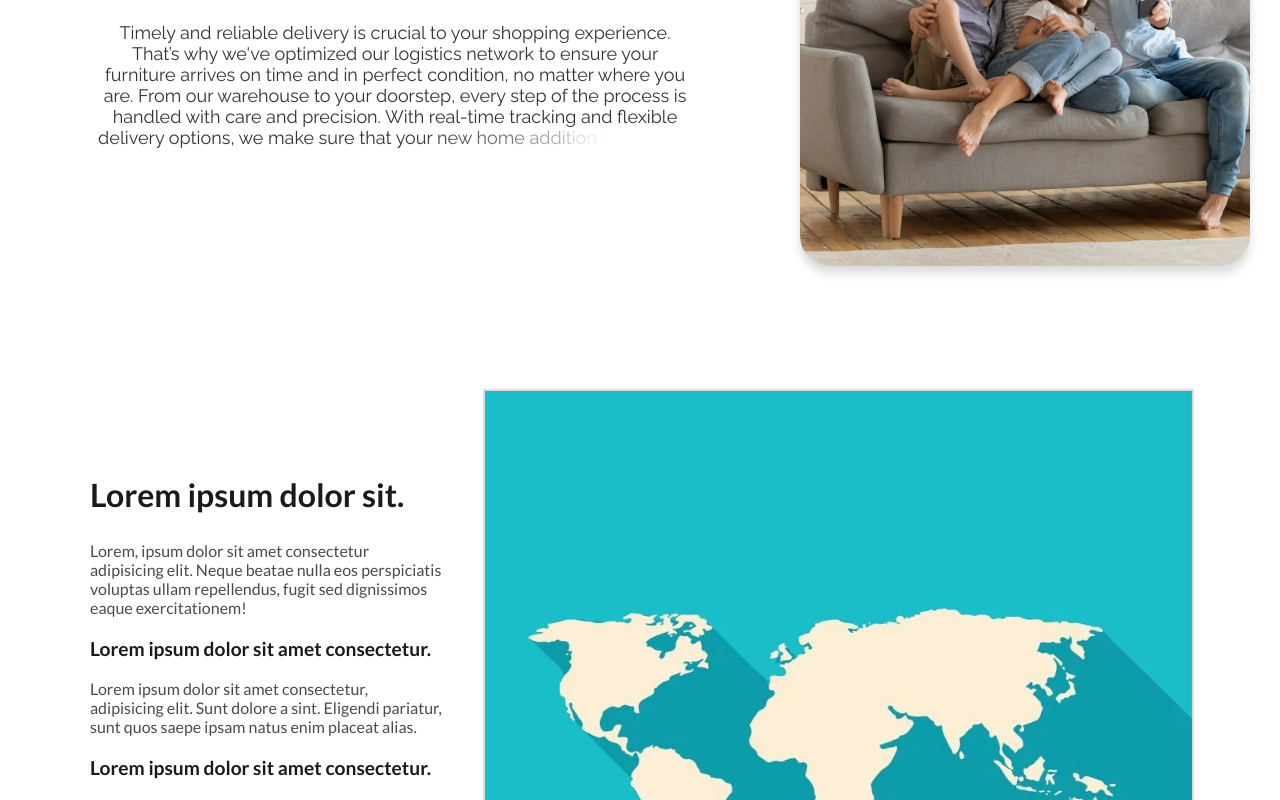
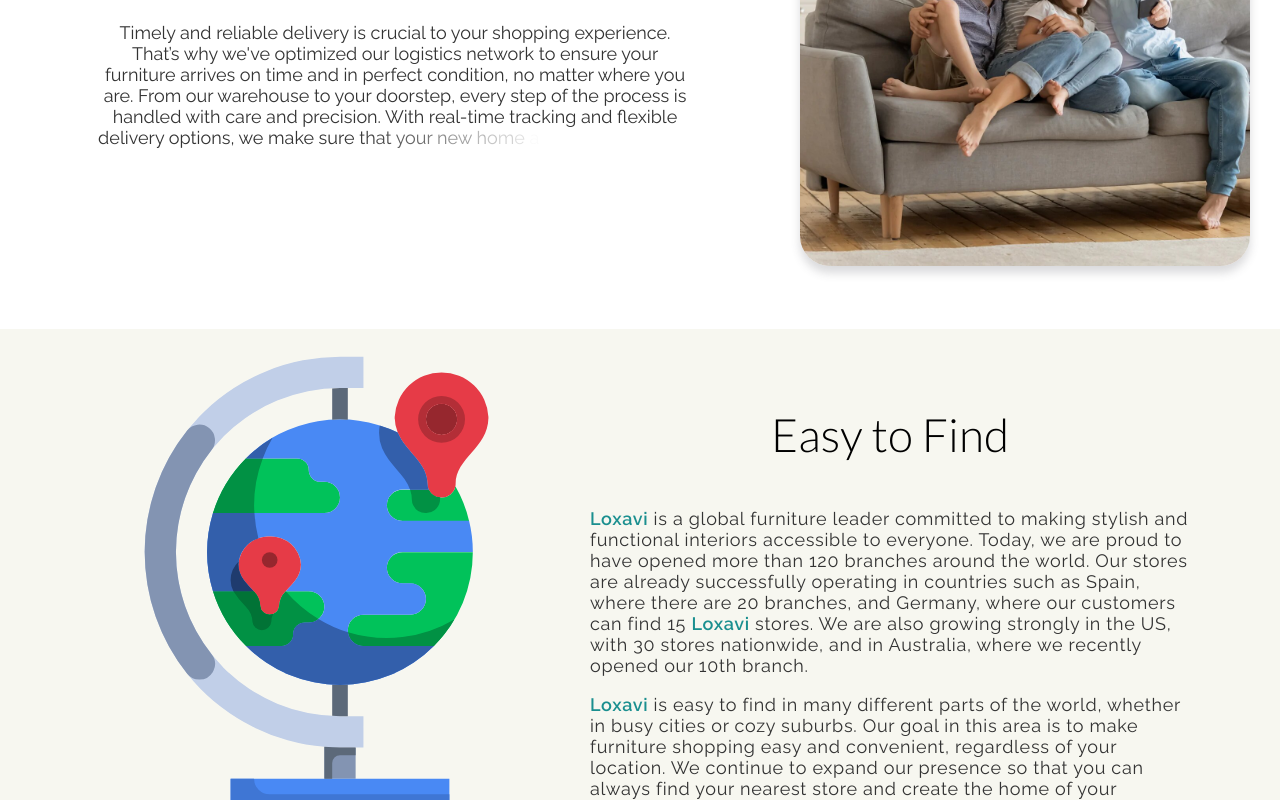
Before and after one commit to oneslaught/Online-Shop, a React app: page /about-us in a window 1280 px wide. Shown: the part 1360-2160 px from the top of the page. Built offline with nearby package versions, Linux system fonts and the light colour scheme.

Commit message:
redesigned GlobalBrand.tsx

```diff
--- a/src/components/About Us Page/GlobalBrand.tsx
+++ b/src/components/About Us Page/GlobalBrand.tsx
@@ -1,41 +1,84 @@
 import React from "react";
+import { Link } from "react-router-dom";
 
-import wordlMap from "../../assets/About Us Page Images/global brand img/world_map.jpg?as=webp";
 import * as styles from "../../styles/about us styles/global_brand.module.css";
 
 export default function GlobalBrand() {
   return (
     <div className={styles.container}>
-      <div className={styles.content_container}>
-        <div className={styles.text_container}>
-          <h2 className={styles.title}>Lorem ipsum dolor sit.</h2>
-          <p className={styles.text}>
-            Lorem, ipsum dolor sit amet consectetur adipisicing elit. Neque beatae nulla eos perspiciatis voluptas ullam repellendus, fugit
-            sed dignissimos eaque exercitationem!
-          </p>
-          <div className={styles.description}>
-            <h3 className={styles.subtitle}>Lorem ipsum dolor sit amet consectetur.</h3>
-            <p className={styles.text}>
-              Lorem ipsum dolor sit amet consectetur, adipisicing elit. Sunt dolore a sint. Eligendi pariatur, sunt quos saepe ipsam natus
-              enim placeat alias.
-            </p>
-            <h3 className={styles.subtitle}>Lorem ipsum dolor sit amet consectetur.</h3>
-            <p className={styles.text}>
-              Lorem, ipsum dolor sit amet consectetur adipisicing elit. Fugit ex magnam, dolores corrupti doloremque rerum nulla optio
-              explicabo? Incidunt, suscipit.
-            </p>
-            <h3 className={styles.subtitle}>Lorem ipsum dolor sit amet consectetur.</h3>
-            <p className={styles.text}>
-              Lorem ipsum dolor sit amet consectetur adipisicing elit. Tempore quod dolorum voluptatibus temporibus incidunt veniam sint
-              obcaecati est.
-            </p>
-          </div>
-        </div>
-        <div className={styles.image_container}>
-          <div className={styles.map}>
-            <img alt="Global Brand Map" className={styles.image} src={wordlMap} />
-          </div>
-        </div>
+      <svg className={styles.svg_globe} viewBox="0 0 64 64" xmlns="http://www.w3.org/2000/svg">
+        <g data-name="13-Globe">
+          <circle cx="45" cy="9" r="2" style={{ fill: "#96272e" }} />
+          <path d="M34 51v4h-4v-4.09c.66.06 1.33.09 2 .09z" style={{ fill: "#8394b2" }} />
+          <path
+            d="M30 50.91A24.995 24.995 0 0 1 32 1h3v4h-3a21 21 0 0 0 0 42h3v4h-3c-.67 0-1.34-.03-2-.09zM46 59h2a2.006 2.006 0 0 1 2 2v2H14v-2a2.006 2.006 0 0 1 2-2h30z"
+            style={{ fill: "#c1cfe8" }}
+          />
+          <path d="M46 55v4H18v-4h28z" style={{ fill: "#4989f4" }} />
+          <path
+            d="M28 31a2.006 2.006 0 0 1 2 2 2.015 2.015 0 0 1-2 2h-.5a1.5 1.5 0 0 0-1.5 1.5 1.5 1.5 0 0 1-1.5 1.5H20l-.02.02A17.072 17.072 0 0 1 15.74 31h5.21a2.907 2.907 0 0 1 .85 1.93 1.208 1.208 0 0 0 2.4 0 2.907 2.907 0 0 1 .85-1.93zM30 17a2.006 2.006 0 0 1 2 2 2.015 2.015 0 0 1-2 2H15.74a17.072 17.072 0 0 1 4.24-7.02L20 14h6.5a1.5 1.5 0 0 1 1.5 1.5 1.5 1.5 0 0 0 1.5 1.5zM48.52 22H40a2.006 2.006 0 0 1-2-2 2.015 2.015 0 0 1 2-2h3.37A1.8 1.8 0 0 0 45 19a1.772 1.772 0 0 0 1.77-1.42A16.514 16.514 0 0 1 48.52 22zM40 26h9a16.927 16.927 0 0 1-4.98 12.02L44 38h-9a2.015 2.015 0 0 1-2-2 2.006 2.006 0 0 1 2-2h6a2.015 2.015 0 0 0 2-2 2.006 2.006 0 0 0-2-2h-1a2.015 2.015 0 0 1-2-2 2.006 2.006 0 0 1 2-2z"
+            style={{ fill: "#01c25a" }}
+          />
+          <path
+            d="M15.74 21H30a2.015 2.015 0 0 0 2-2 2.006 2.006 0 0 0-2-2h-.5a1.5 1.5 0 0 1-1.5-1.5 1.5 1.5 0 0 0-1.5-1.5H20l-.02-.02a17 17 0 0 1 19.41-3.29c1.04 2.53 3.81 3.81 3.81 6.6a1.58 1.58 0 0 0 .17.71H40a2.015 2.015 0 0 0-2 2 2.006 2.006 0 0 0 2 2h8.52a16.472 16.472 0 0 1 .48 4h-9a2.006 2.006 0 0 0-2 2 2.015 2.015 0 0 0 2 2h1a2.006 2.006 0 0 1 2 2 2.015 2.015 0 0 1-2 2h-6a2.006 2.006 0 0 0-2 2 2.015 2.015 0 0 0 2 2h9l.02.02a17 17 0 0 1-24.04 0L20 38h4.5a1.5 1.5 0 0 0 1.5-1.5 1.5 1.5 0 0 1 1.5-1.5h.5a2.015 2.015 0 0 0 2-2 2.006 2.006 0 0 0-2-2h-2.95c.82-.97 1.95-1.84 1.95-3.43A3.8 3.8 0 0 0 23 24a3.8 3.8 0 0 0-4 3.57c0 1.59 1.13 2.46 1.95 3.43h-5.21a17.262 17.262 0 0 1 0-10z"
+            style={{ fill: "#4989f4" }}
+          />
+          <path
+            d="M43.37 18a1.58 1.58 0 0 1-.17-.71c0-2.79-2.77-4.07-3.81-6.6A5.1 5.1 0 0 1 39 8.71a6.007 6.007 0 0 1 12 0c0 4-4.2 5.15-4.2 8.58a1.358 1.358 0 0 1-.03.29A1.772 1.772 0 0 1 45 19a1.8 1.8 0 0 1-1.63-1zM47 9a2 2 0 1 0-2 2 2.006 2.006 0 0 0 2-2zM20.95 31c-.82-.97-1.95-1.84-1.95-3.43A3.8 3.8 0 0 1 23 24a3.8 3.8 0 0 1 4 3.57c0 1.59-1.13 2.46-1.95 3.43a2.907 2.907 0 0 0-.85 1.93 1.208 1.208 0 0 1-2.4 0 2.907 2.907 0 0 0-.85-1.93z"
+            style={{ fill: "#e63b47" }}
+          />
+          <path d="M18 55v4h28v-2H23a2 2 0 0 1-2-2h-3z" style={{ fill: "#3f76d4" }} />
+          <path
+            d="M48 61H18a1 1 0 0 1 0-2h-2a2.006 2.006 0 0 0-2 2v2h36v-2a1.973 1.973 0 0 0-.278-1A1.993 1.993 0 0 1 48 61zM14 42.318a1.994 1.994 0 0 1-1.566-.754 25 25 0 0 1 0-31.129 2 2 0 0 1 3.129 2.492 21 21 0 0 0 0 26.145A2 2 0 0 1 14 42.318z"
+            style={{ fill: "#8394b2" }}
+          />
+          <path d="M32 51c-.67 0-1.34-.03-2-.09V55h1v-2a1 1 0 0 1 1-1h2v-1z" style={{ fill: "#5c6979" }} />
+          <path d="M45 6a3 3 0 1 0 3 3 3 3 0 0 0-3-3zm0 5a2 2 0 1 1 2-2 2.006 2.006 0 0 1-2 2z" style={{ fill: "#b32e37" }} />
+          <circle cx="23" cy="27" r="1" style={{ fill: "#96272e" }} />
+          <path
+            d="M32 43c-.338 0-.667-.031-1-.05v4c.334.015.662.05 1 .05h1v-4.05c-.333.019-.662.05-1 .05zM31 5.05v4c.333-.019.662-.05 1-.05s.667.037 1 .057V5h-1c-.338 0-.666.035-1 .05z"
+            style={{ fill: "#5c6979" }}
+          />
+          <path
+            d="M24.5 38a1.5 1.5 0 0 0 1.5-1.5 1.5 1.5 0 0 1 1.5-1.5h.5a1.951 1.951 0 0 0 1.243-.449A17.058 17.058 0 0 1 25.051 31a2.907 2.907 0 0 0-.85 1.93 1.208 1.208 0 0 1-2.4 0A2.907 2.907 0 0 0 20.95 31h-5.21a17.072 17.072 0 0 0 4.24 7.02L20 38zM21 20a16.926 16.926 0 0 1 1.11-6H20l-.02-.02A17.072 17.072 0 0 0 15.74 21h5.31c-.019-.333-.05-.662-.05-1zM33.026 36.257A2 2 0 0 0 35 38h9l.02.02a17.074 17.074 0 0 0 2.609-3.392 16.931 16.931 0 0 1-13.6 1.629z"
+            style={{ fill: "#019144" }}
+          />
+          <path
+            d="M35 38a2 2 0 0 1-1.974-1.743 16.883 16.883 0 0 1-3.783-1.706A1.951 1.951 0 0 1 28 35h-.5a1.5 1.5 0 0 0-1.5 1.5 1.5 1.5 0 0 1-1.5 1.5H20l-.02.02a17 17 0 0 0 24.04 0L44 38zM22.11 14a16.775 16.775 0 0 1 1.262-2.629 17.074 17.074 0 0 0-3.392 2.609L20 14zM19 27.57a3.6 3.6 0 0 1 2.557-3.321A17.037 17.037 0 0 1 21.05 21h-5.31a17.262 17.262 0 0 0 0 10h5.21c-.82-.97-1.95-1.84-1.95-3.43z"
+            style={{ fill: "#335fab" }}
+          />
+          <path
+            d="M41.37 20A1.8 1.8 0 0 0 43 21a1.772 1.772 0 0 0 1.77-1.42 1.358 1.358 0 0 0 .03-.29c0-.109.016-.21.024-.315A1.782 1.782 0 0 1 43.37 18h-2.389a3.93 3.93 0 0 1 .219 1.29 1.58 1.58 0 0 0 .17.71z"
+            style={{ fill: "#019144" }}
+          />
+          <path
+            d="M37.39 12.69c.865 2.1 2.922 3.347 3.591 5.31h2.389a1.58 1.58 0 0 1-.17-.71c0-2.79-2.77-4.07-3.81-6.6a16.5 16.5 0 0 0-2.306-.89 5.4 5.4 0 0 0-.084.91 5.1 5.1 0 0 0 .39 1.98z"
+            style={{ fill: "#335fab" }}
+          />
+          <path
+            d="M21.8 32.93a2.907 2.907 0 0 0-.85-1.93h-2.595a11.32 11.32 0 0 0 1.595 2 2.907 2.907 0 0 1 .85 1.93 1.208 1.208 0 0 0 2.4 0 2.345 2.345 0 0 1 .231-1.008A1.3 1.3 0 0 1 23 34a1.143 1.143 0 0 1-1.2-1.07z"
+            style={{ fill: "#017336" }}
+          />
+          <path
+            d="M19 27.57a3.093 3.093 0 0 1 .033-.374A3.34 3.34 0 0 0 18 29.57a3.049 3.049 0 0 0 .355 1.43h2.595c-.82-.97-1.95-1.84-1.95-3.43z"
+            style={{ fill: "#1f3b6e" }}
+          />
+        </g>
+      </svg>
+      <div className={styles.text_container}>
+        <h3 className={styles.heading}>Easy to Find</h3>
+        <p className={styles.des}>
+          <Link to="/">Loxavi</Link> is a global furniture leader committed to making stylish and functional interiors accessible to
+          everyone. Today, we are proud to have opened more than 120 branches around the world. Our stores are already successfully
+          operating in countries such as Spain, where there are 20 branches, and Germany, where our customers can find 15{" "}
+          <Link to="/">Loxavi</Link> stores. We are also growing strongly in the US, with 30 stores nationwide, and in Australia, where we
+          recently opened our 10th branch.
+        </p>
+        <p className={styles.des}>
+          <Link to="/">Loxavi</Link> is easy to find in many different parts of the world, whether in busy cities or cozy suburbs. Our goal
+          in this area is to make furniture shopping easy and convenient, regardless of your location. We continue to expand our presence so
+          that you can always find your nearest store and create the home of your dreams.
+        </p>
       </div>
     </div>
   );
--- a/src/styles/about us styles/feature_highlight.module.css
+++ b/src/styles/about us styles/feature_highlight.module.css
@@ -82,12 +82,6 @@
     max-width: 600px;
   }
 
-  .content_name {
-    font-size: 46px;
-  }
-}
-
-@media (max-width: 1308px) {
   .content_name {
     font-size: 46px;
   }
@@ -207,7 +201,7 @@
   }
 }
 
-@media (max-width: 530px) {
+@media (max-width: 490px) {
   .content_name {
     font-size: 28px;
   }
--- a/src/styles/about us styles/global_brand.module.css
+++ b/src/styles/about us styles/global_brand.module.css
@@ -1,53 +1,126 @@
 .container {
-  padding: 90px;
+  display: flex;
+  justify-content: center;
+  align-items: center;
+  margin-top: 60px;
+  background-color: #f7f7f0;
 }
 
-.content_container {
-  display: flex;
-  align-items: center;
-  justify-content: center;
-  gap: 40px;
+.svg_globe {
+  flex: 1;
+  max-width: 500px;
+  padding: 20px 0;
 }
 
 .text_container {
-  flex: 1;
-  width: 100%;
+  flex: 2;
+  max-width: 700px;
 }
 
-.image_container {
-  flex: 2;
+.heading {
+  text-align: center;
+  font-family: "Lato", sans-serif;
+  font-weight: 300;
+  font-size: 48px;
 }
 
-.title {
-  font-size: 2rem;
-  font-weight: bold;
-  color: #1a1a1a;
+.des {
+  color: #333;
+  font-family: "Raleway", sans-serif;
+  font-size: 18px;
+  letter-spacing: 0.7px;
 }
 
-.text {
-  font-size: 1rem;
-  color: #4a4a4a;
-  margin-bottom: 20px;
+.des a {
+  text-decoration: none;
+  color: rgb(26, 143, 143);
+  font-weight: 600;
+  cursor: pointer;
+  transition: 0.3s color;
 }
 
-.description {
-  margin-top: 20px;
+.des a:hover {
+  color: rgb(18, 94, 94);
 }
 
-.subtitle {
-  font-size: 1.2rem;
-  font-weight: bold;
-  color: #1a1a1a;
-  margin-top: 20px;
+@media (max-width: 1408px) {
+  .text_container {
+    max-width: 600px;
+  }
+
+  .heading {
+    font-size: 46px;
+  }
 }
 
-.map {
-  margin-top: 30px;
-  text-align: center;
+@media (max-width: 1190px) {
+  .svg_globe {
+    max-width: 400px;
+  }
+
+  .heading {
+    font-size: 42px;
+  }
 }
 
-.image {
-  max-width: 100%;
-  height: auto;
-  border: 2px solid #ddd;
+@media (max-width: 1052px) {
+  .svg_globe {
+    max-width: 350px;
+  }
+
+  .heading {
+    font-size: 40px;
+  }
+
+  .des {
+    font-size: 16px;
+  }
 }
+
+@media (max-width: 940px) {
+  .container {
+    flex-direction: column;
+  }
+
+  .text_container {
+    max-width: 700px;
+  }
+
+  .heading {
+    margin: 20px 0;
+  }
+
+  .svg_globe {
+    margin-top: 16px;
+    padding: 0;
+  }
+}
+
+@media (max-width: 808px) {
+  .text_container {
+    max-width: 600px;
+  }
+
+  .heading {
+    font-size: 38px;
+  }
+
+  .svg_globe {
+    max-width: 300px;
+  }
+}
+
+@media (max-width: 690px) {
+  .text_container {
+    max-width: 500px;
+    padding: 0 36px;
+  }
+
+  .heading {
+    font-size: 36px;
+  }
+
+  .svg_globe {
+    max-width: 250px;
+  }
+}
```
